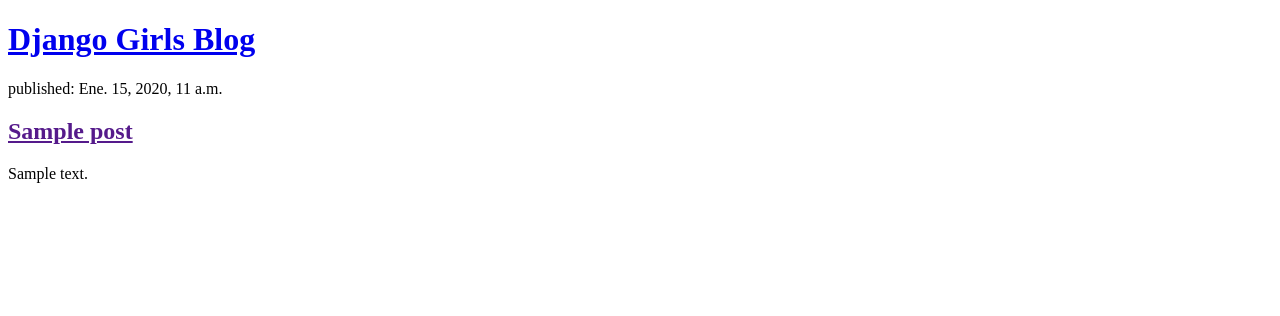
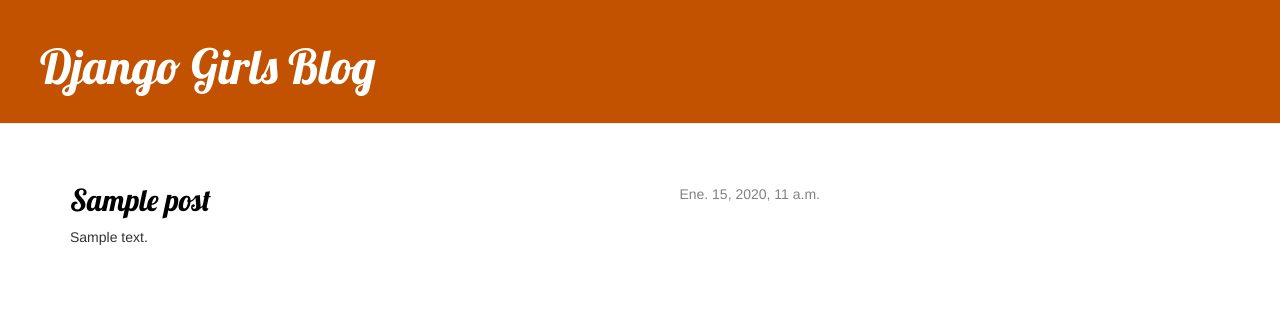
Before and after one commit to axenedu/djangogirls2022, a Django app: page / in a window 1280 px wide. Shown: the top 316 px of the page. Run offline with Django 3.2, Linux system fonts and the light colour scheme; tables that the repository leaves empty hold one stand-in row (values such as "Sample post"); some libraries are stand-ins or nearby versions.

Commit message:
Vistas agregadas

```diff
--- /dev/null
+++ b/mysite/blog/static/css/blog.css
@@ -0,0 +1,75 @@
+h1 a, h2 a {
+    color: #C25100;
+    font-family: 'Lobster';
+}
+
+.page-header {
+    background-color: #C25100;
+    margin-top: 0;
+    margin-bottom: 40px;
+    padding: 20px 20px 20px 40px;
+}
+
+.page-header h1,
+.page-header h1 a,
+.page-header h1 a:visited,
+.page-header h1 a:active {
+    color: #ffffff;
+    font-size: 36pt;
+    text-decoration: none;
+}
+
+h1,
+h2,
+h3,
+h4 {
+    font-family: 'Lobster', cursive;
+}
+
+.date {
+    color: #828282;
+}
+
+.save {
+    float: right;
+}
+
+.post-form textarea,
+.post-form input {
+    width: 100%;
+}
+
+.top-menu,
+.top-menu:hover,
+.top-menu:visited {
+    color: #ffffff;
+    float: right;
+    font-size: 26pt;
+    margin-right: 20px;
+}
+
+.post {
+    margin-bottom: 70px;
+}
+
+.post h2 a,
+.post h2 a:visited {
+    color: #000000;
+}
+
+.post > .date,
+.post > .actions {
+    float: right;
+}
+
+.btn-secondary,
+.btn-secondary:visited {
+    color: #C25100;
+    background: none;
+    border-color: #C25100;
+}
+
+.btn-secondary:hover {
+    color: #FFFFFF;
+    background-color: #C25100;
+}
--- /dev/null
+++ b/mysite/blog/templates/blog/base.html
@@ -0,0 +1,23 @@
+{% load static %}
+<html>
+    <head>
+        <title>Django Girls blog</title>
+        <link rel="stylesheet" href="//maxcdn.bootstrapcdn.com/bootstrap/3.2.0/css/bootstrap.min.css">
+        <link rel="stylesheet" href="//maxcdn.bootstrapcdn.com/bootstrap/3.2.0/css/bootstrap-theme.min.css">
+        <link href='//fonts.googleapis.com/css?family=Lobster&subset=latin,latin-ext' rel='stylesheet' type='text/css'>
+        <link rel="stylesheet" href="{% static 'css/blog.css' %}">
+    </head>
+    <body>
+	<div class="page-header">
+ 	       <h1><a href="/">Django Girls Blog</a></h1>
+    	</div>
+    	<div class="content container">
+        	<div class="row">
+            		<div class="col-md-8">
+            			{% block content %}
+            			{% endblock %}
+            		</div>
+        	</div>
+    	</div>
+    </body>
+</html>
--- a/mysite/blog/templates/blog/post_list.html
+++ b/mysite/blog/templates/blog/post_list.html
@@ -1,19 +1,13 @@
-<!DOCTYPE html>
-<html>
-    <head>
-        <title>Django Girls blog</title>
-    </head>
-    <body>
-        <header>
-            <h1><a href="/">Django Girls Blog</a></h1>
-        </header>
+{% extends 'blog/base.html' %}
 
+{% block content %}
 	{% for post in posts %}
-	    <article>
-	        <time>published: {{ post.published_date }}</time>
-	        <h2><a href="">{{ post.title }}</a></h2>
+	    <div class="post">
+	        <div class="date">
+	            {{ post.published_date }}
+	        </div>
+	        <h2><a href="{% url 'post_detail' pk=post.pk %}">{{ post.title }}</a></h2>
 	        <p>{{ post.text|linebreaksbr }}</p>
-	    </article>
+	    </div>
 	{% endfor %}
-    </body>
-</html>
+{% endblock %}
--- a/mysite/blog/urls.py
+++ b/mysite/blog/urls.py
@@ -3,4 +3,5 @@ from . import views
 
 urlpatterns = [
     path('', views.post_list, name='post_list'),
+    path('post/<int:pk>/', views.post_detail, name='post_detail'),
 ]
--- a/mysite/blog/views.py
+++ b/mysite/blog/views.py
@@ -1,4 +1,4 @@
-from django.shortcuts import render
+from django.shortcuts import render, get_object_or_404
 from django.utils import timezone
 from .models import Post
 
@@ -6,3 +6,7 @@ from .models import Post
 def post_list(request):
     posts = Post.objects.filter(published_date__lte=timezone.now()).order_by('published_date')
     return render(request, 'blog/post_list.html',  {'posts': posts})
+
+def post_detail(request, pk):
+    post = get_object_or_404(Post, pk=pk)
+    return render(request, 'blog/post_detail.html', {'post': post})
```
Also changed, not shown: mysite/blog/templates/blog/post_detail.html (added, +13 -0 lines).
